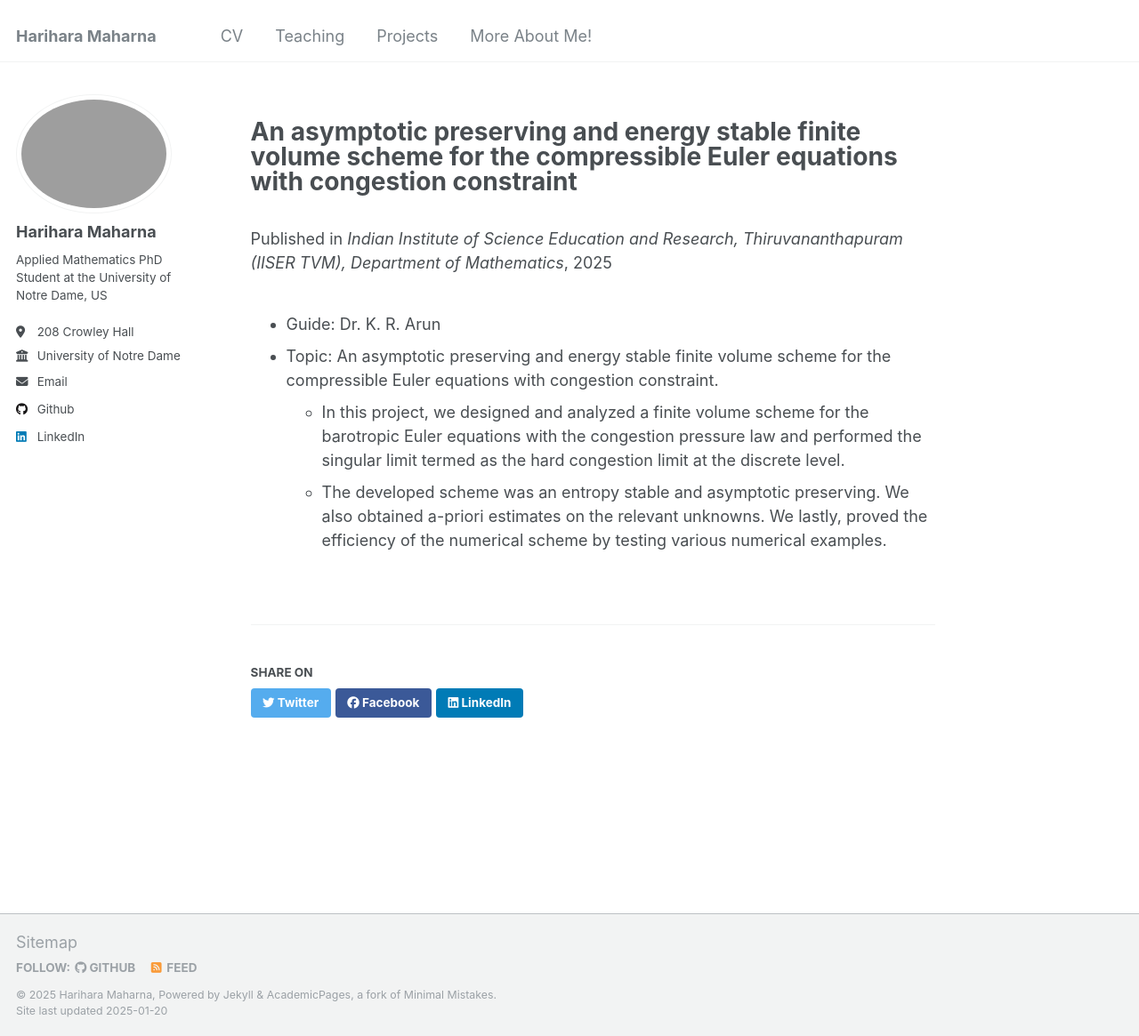
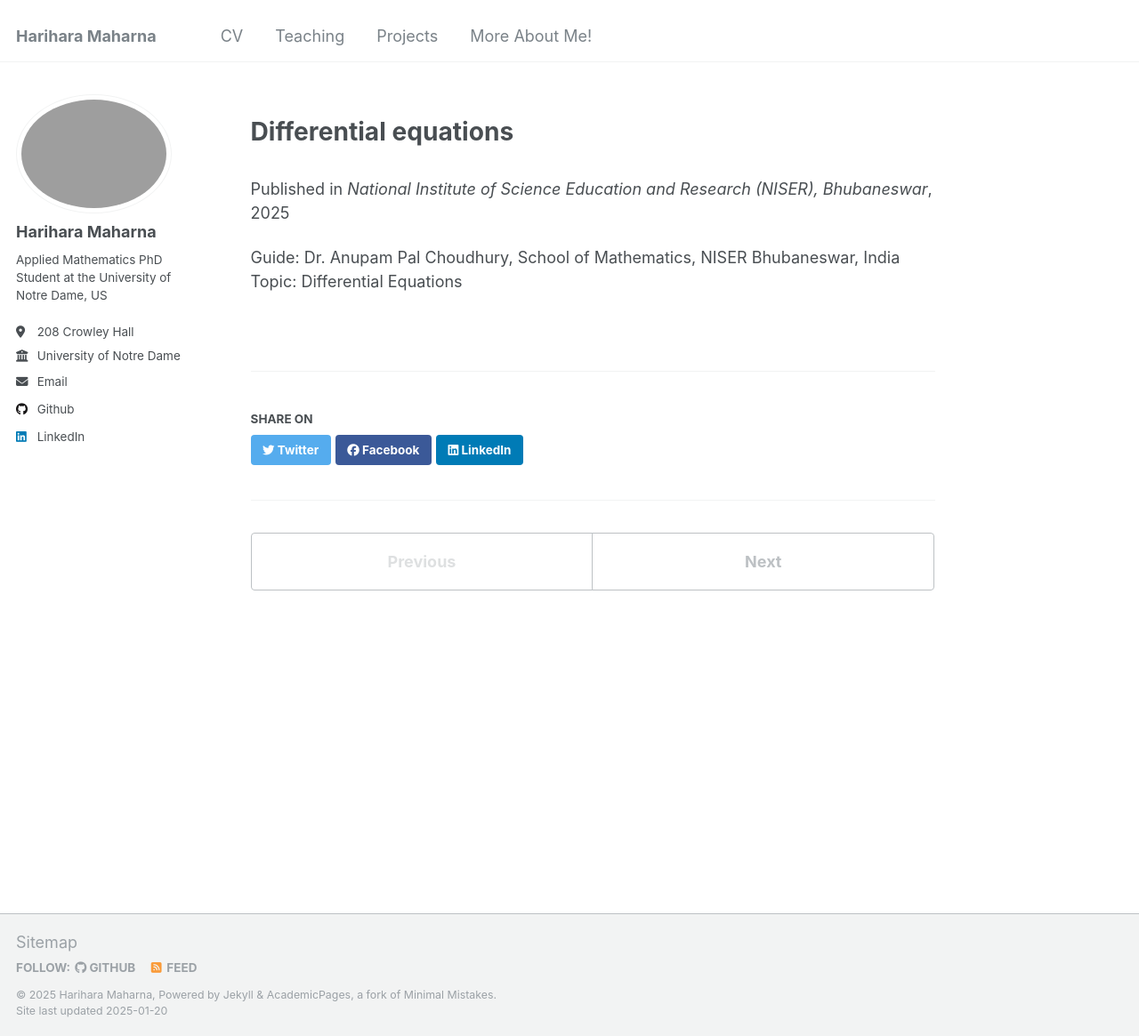
Before and after one commit to harihara-m/harihara-m.github.io, a Jekyll site: the page built from _project/project-1.md, in a window 1280 px wide and 1165 px high. Shown: the whole window at 89% size. Built offline with Jekyll 4.4.1, drawn with Linux system fonts in a browser that asks for light colours.

Commit message:
project updates in cv.md

```diff
--- a/_project/project-1.md
+++ b/_project/project-1.md
@@ -1,29 +1,12 @@
 ---
-title: "An asymptotic preserving and energy stable finite volume scheme for the compressible Euler equations with congestion constraint"
+title: "Differential equations"
 collection: project
-type: "Master's project"
+type: "Summer project"
 permalink: /project/project-1
-venue: "Indian Institute of Science Education and Research, Thiruvananthapuram (IISER TVM), Department of Mathematics"
+venue: "National Institute of Science Education and Research (NISER), Bhubaneswar"
 <!--date: 15-01-2024-->
-location: "Thiruvananthapuram, India"
+location: "Bhubaneswar, India"
 ---
 
-- Guide: Dr. K. R. Arun
-- Topic: An asymptotic preserving and energy stable finite volume scheme for the compressible Euler equations with congestion constraint.
-  - In this project, we designed and analyzed a finite volume scheme for the barotropic Euler equations with the congestion pressure law and performed the singular limit termed as the hard congestion limit at the discrete level.
-  - The developed scheme was an entropy stable and asymptotic preserving. We also obtained a-priori estimates on the relevant unknowns. We lastly, proved the efficiency of the numerical scheme by testing various numerical examples.
-
-<!--Heading 1-->
-<!--======-->
-<!---->
-<!--Heading 2-->
-<!--======-->
-<!---->
-<!--Heading 3-->
-<!--======-->
-
-<!------->
-<!--title: "Master's Project"-->
-<!--excerpt: "Short description of portfolio item number 1<br/><img src='/images/500x300.png'>"-->
-<!--collection: portfolio-->
-<!------->
+Guide: Dr. Anupam Pal Choudhury, School of Mathematics, NISER Bhubaneswar, India
+Topic: Differential Equations
```
Also changed, not shown: _project/project-2.md (added, +29 -0 lines).
